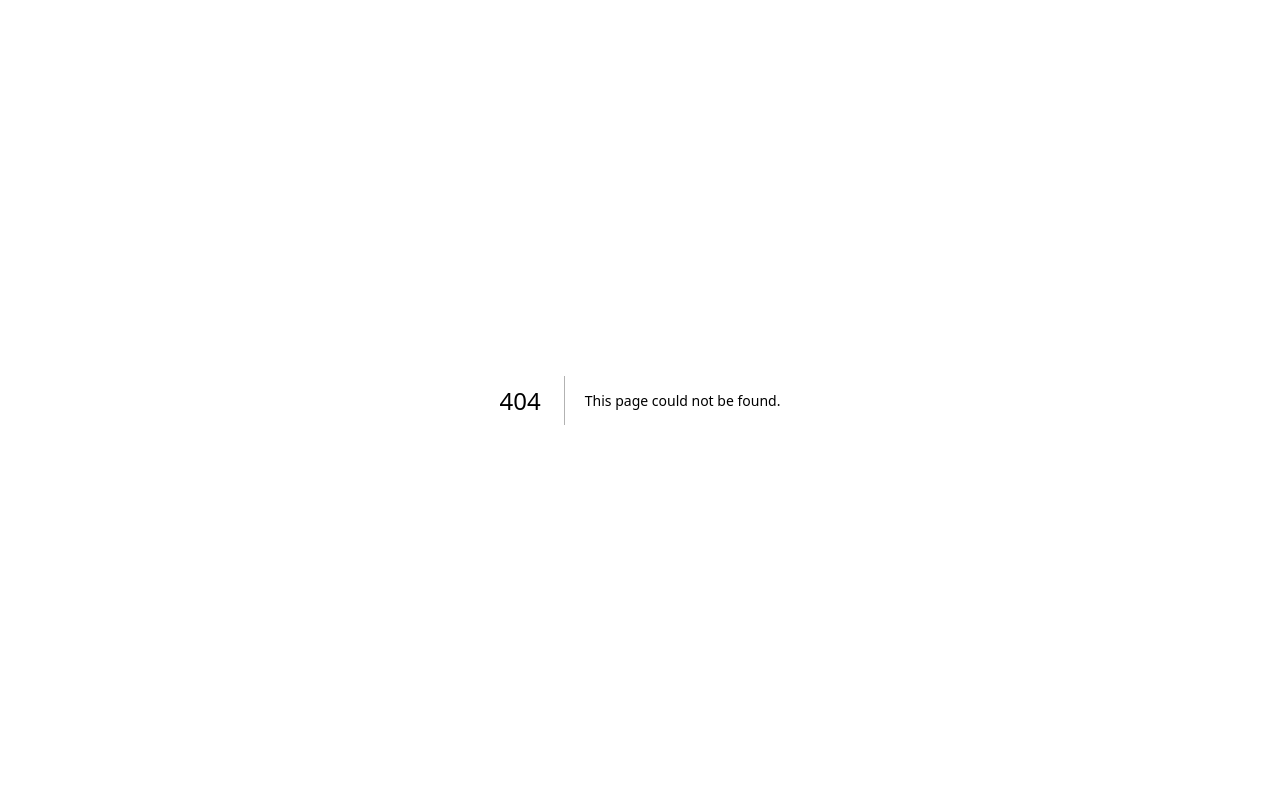
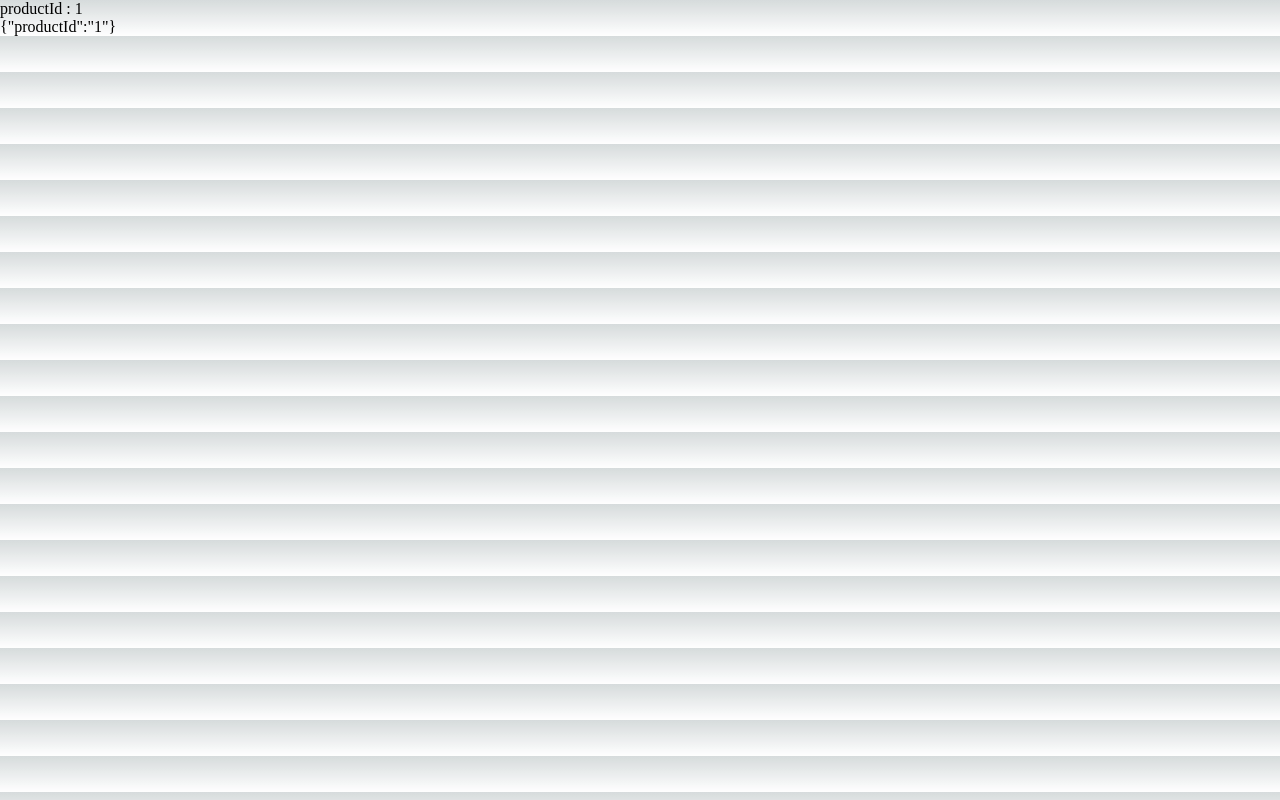
Before and after one commit to souravnub/NextJS-toutorials, a Next.js app: page /products/1 in a window 1280 px wide. Before the commit this address had no page. Built offline with nearby package versions, Linux system fonts and the light colour scheme.

Commit message:
dynamic routing & nested routes

```diff
--- /dev/null
+++ b/pages/products/[productId].js
@@ -0,0 +1,14 @@
+import { useRouter } from "next/router";
+import React from "react";
+
+const productPage = () => {
+    const router = useRouter();
+    return (
+        <>
+            <div>productId : {router.query.productId}</div>
+            <div>{JSON.stringify(router.query)}</div>
+        </>
+    );
+};
+
+export default productPage;
```
